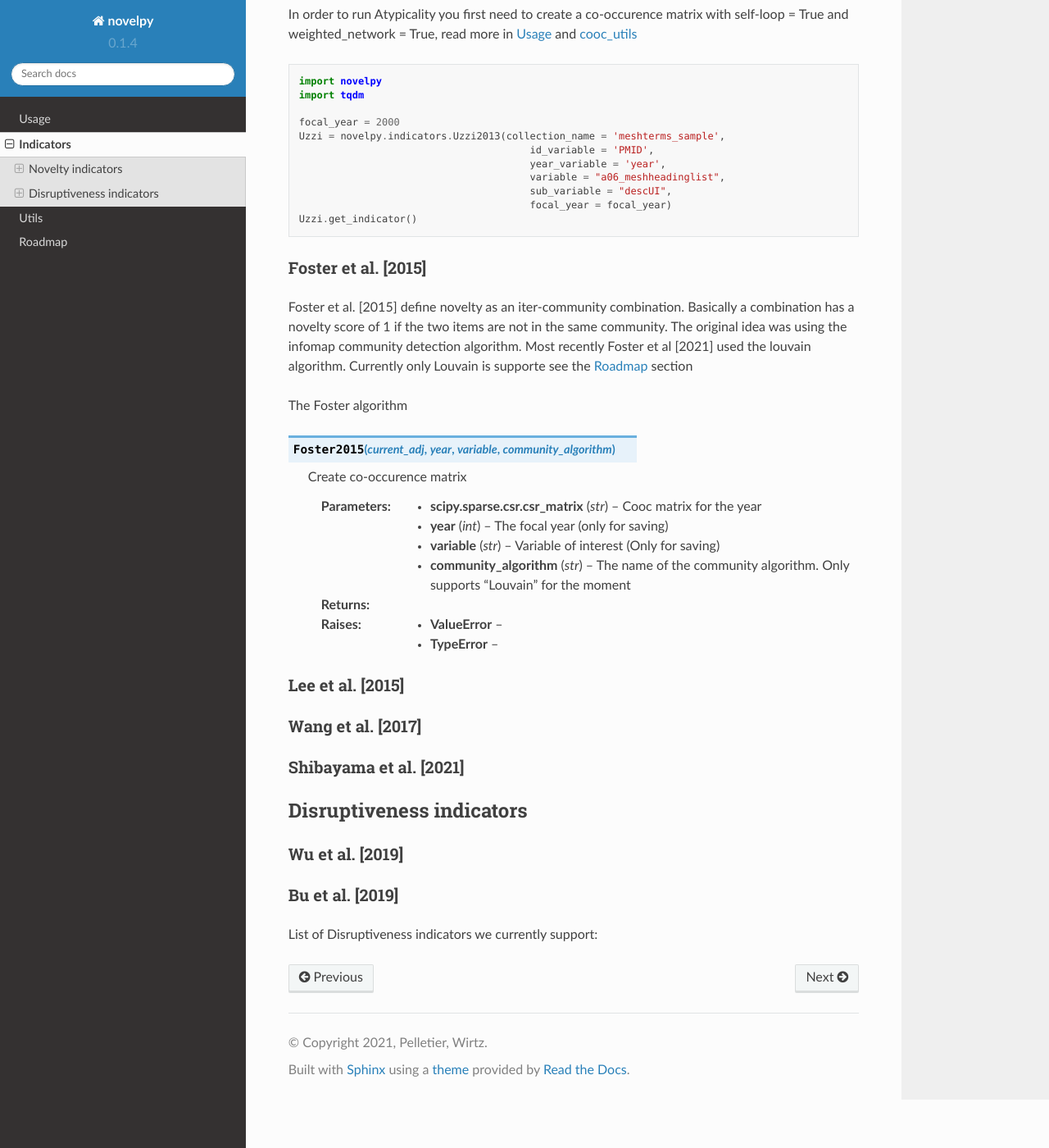
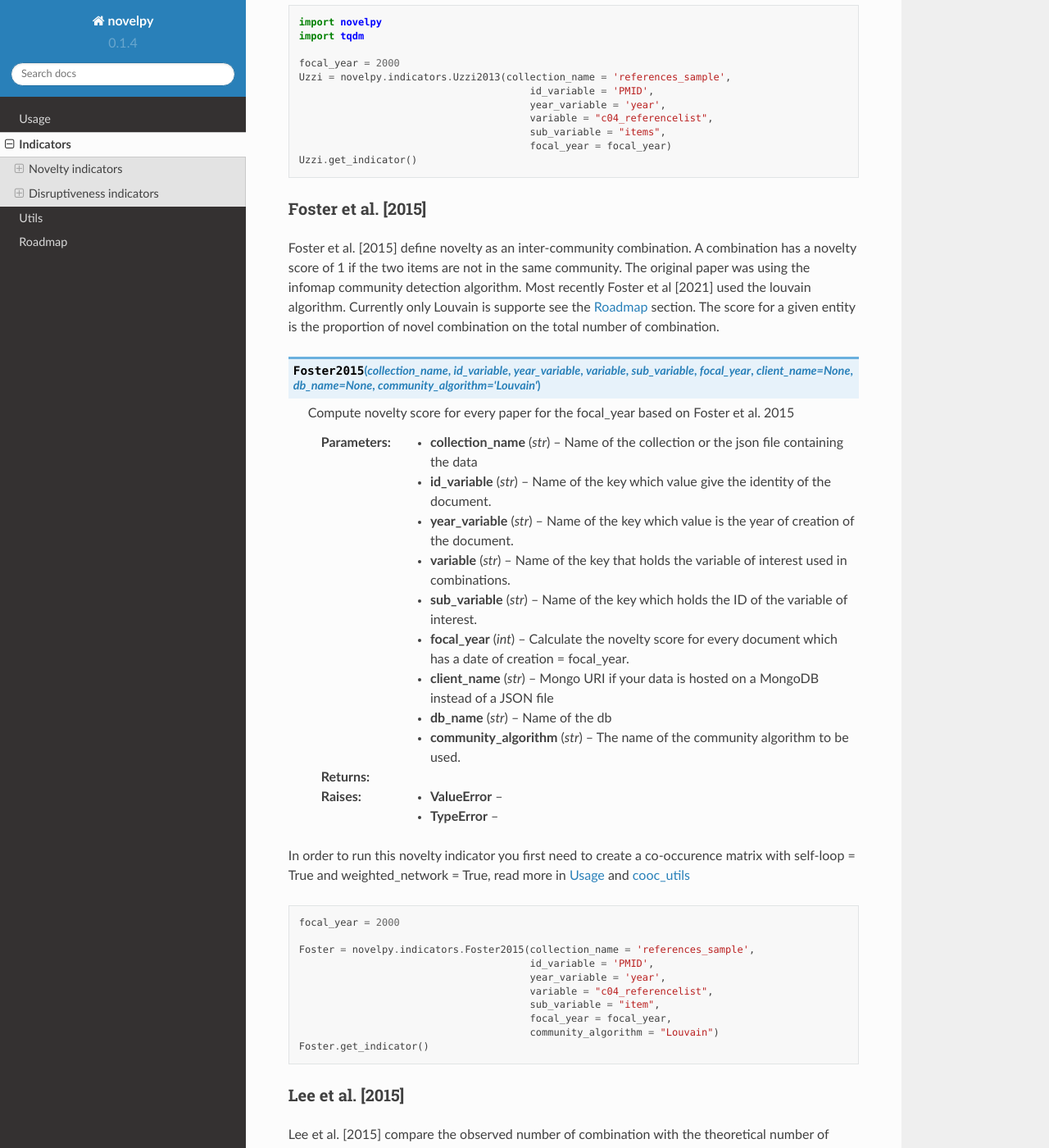
Before and after one commit to Kwirtz/novelpy, a Sphinx documentation site: the page built from docs/source/indicators.rst, in a window 1280 px wide and 1400 px high, scrolled down 1049 px. Shown: the whole window at 82% size. Built offline with Sphinx 7.4.7 and the Read the Docs theme 2.0.0, drawn with Linux system fonts in a browser that asks for light colours; some of the changed text lies outside the part shown.

Commit message:
update docs

```diff
--- a/docs/source/indicators.rst
+++ b/docs/source/indicators.rst
@@ -16,13 +16,9 @@
 
 The goal of the measure proposed by Uzzi et al. [2013] is to compare an observed network (hear co-occurrence matrix) with a random network where edges are rearranged randomly at a year level.  They call it "Atypicality".
 
-To run "Atypicality" you'll need the co-occurence matrix of the focal year but also the information about items to create this random network
-
-
-
 .. py:function:: Uzzi2013(collection_name, id_variable, year_variable, variable, sub_variable, focal_year, client_name = None, db_name = None, nb_sample = 20)
 
-   Create co-occurence matrix
+   Compute novelty score for every paper for the focal_year based on Uzzi et al. 2013
 
    :param str collection_name: Name of the collection or the json file containing the data
    :param str id_variable: Name of the key which value give the identity of the document.
@@ -35,6 +31,7 @@
    :param int nb_sample: Number of resample of the co-occurence matrix.
 
    :return:
+
    :raises ValueError:
    :raises TypeError:
 
@@ -47,68 +44,137 @@
    import tqdm
 
    focal_year = 2000
-   Uzzi = novelpy.indicators.Uzzi2013(collection_name = 'meshterms_sample',
+   Uzzi = novelpy.indicators.Uzzi2013(collection_name = 'references_sample',
                                           id_variable = 'PMID',
                                           year_variable = 'year',
-                                          variable = "a06_meshheadinglist",
-                                          sub_variable = "descUI",
+                                          variable = "c04_referencelist",
+                                          sub_variable = "items",
                                           focal_year = focal_year)
    Uzzi.get_indicator()
 
 Foster et al. [2015]
 ~~~~~~~~~~~~~~~~~~~~~~
 
-Foster et al. [2015] define novelty as an iter-community combination. Basically a combination has a novelty score of 1 if the two items are not in the same community. The original idea was using the infomap community detection algorithm. Most recently Foster et al [2021] used the louvain algorithm. Currently only Louvain is supporte see the :ref:`roadmap` section
+Foster et al. [2015] define novelty as an inter-community combination. A combination has a novelty score of 1 if the two items are not in the same community. The original paper was using the infomap community detection algorithm. Most recently Foster et al [2021] used the louvain algorithm. Currently only Louvain is supporte see the :ref:`roadmap` section. The score for a given entity is the proportion of novel combination on the total number of combination.
 
-The Foster algorithm
 
-.. py:function:: Foster2015(current_adj, year, variable, community_algorithm)
+.. py:function:: Foster2015(collection_name, id_variable, year_variable, variable, sub_variable, focal_year, client_name = None, db_name = None, community_algorithm = "Louvain")
 
-   Create co-occurence matrix
+   Compute novelty score for every paper for the focal_year based on Foster et al. 2015
 
-   :param str scipy.sparse.csr.csr_matrix: Cooc matrix for the year
-   :param int year: The focal year (only for saving)
-   :param str variable: Variable of interest (Only for saving)
-   :param str community_algorithm: The name of the community algorithm. Only supports "Louvain" for the moment
+   :param str collection_name: Name of the collection or the json file containing the data
+   :param str id_variable: Name of the key which value give the identity of the document.
+   :param str year_variable: Name of the key which value is the year of creation of the document.
+   :param str variable: Name of the key that holds the variable of interest used in combinations.
+   :param str sub_variable: Name of the key which holds the ID of the variable of interest.
+   :param int focal_year: Calculate the novelty score for every document which has a date of creation = focal_year.
+   :param str client_name: Mongo URI if your data is hosted on a MongoDB instead of a JSON file
+   :param str db_name: Name of the db
+   :param str community_algorithm: The name of the community algorithm to be used.
 
    :return:
+
    :raises ValueError:
+
    :raises TypeError:
 
+In order to run this novelty indicator you first need to create a co-occurence matrix with self-loop = True and weighted_network = True, read more in :ref:`Usage` and :ref:`Utils:cooc_utils`
+
 .. code-block:: python
-   # Most (if not every) indicator works on a given year, here we want novelty for papers done in 2000
+
    focal_year = 2000
 
-   # Class that helps you load, save and compute scores
-   companion = novelpy.utils.run_indicator_tools.create_output(
-               collection_name = 'meshterms_sample',
-               var = 'c04_referencelist',
-               sub_var = "item",
-               var_id = 'PMID',
-               var_year = 'year',
-               indicator = "foster",
-               focal_year = focal_year)
-
-   # Load cooc, and items
-   companion.get_data()
-
-   # For Foster 2015 you only need the co-occurrence matrix
-
-   Foster = novelpy.indicators.Foster2015(current_adj=companion.current_adj,
-                                          year = focal_year,
-                                          variable = "a06_meshheadinglist",
+   Foster = novelpy.indicators.Foster2015(collection_name = 'references_sample',
+                                          id_variable = 'PMID',
+                                          year_variable = 'year',
+                                          variable = "c04_referencelist",
+                                          sub_variable = "item",
+                                          focal_year = focal_year,
                                           community_algorithm = "Louvain")
    Foster.get_indicator()
-
-   # Iterate through the papers from the focal year and attribute a Novelty score to them
-   companion.update_paper_values()
 
 
 Lee et al. [2015]
 ~~~~~~~~~~~~~~~~~~~~~~
 
+Lee et al. [2015] compare the observed number of combination with the theoretical number of combination between two items. The higher (lower) the observed (theoretical) number of combination the more novel is the paper. They call this measure "commonness".
+
+.. py:function:: Lee2015(collection_name, id_variable, year_variable, variable, sub_variable, focal_year, client_name = None, db_name = None)
+
+   Compute novelty score for every paper for the focal_year based on Foster et al. 2015
+
+   :param str collection_name: Name of the collection or the json file containing the data
+   :param str id_variable: Name of the key which value give the identity of the document.
+   :param str year_variable: Name of the key which value is the year of creation of the document.
+   :param str variable: Name of the key that holds the variable of interest used in combinations.
+   :param str sub_variable: Name of the key which holds the ID of the variable of interest.
+   :param int focal_year: Calculate the novelty score for every document which has a date of creation = focal_year.
+   :param str client_name: Mongo URI if your data is hosted on a MongoDB instead of a JSON file
+   :param str db_name: Name of the db
+
+   :return:
+
+   :raises ValueError:
+
+   :raises TypeError:
+
+In order to run "commonness" you first need to create a co-occurence matrix with self-loop = True and weighted_network = True, read more in :ref:`Usage` and :ref:`Utils:cooc_utils`
+
+.. code-block:: python
+
+   import novelpy
+
+   Lee = novelpy.indicators.Lee2015(collection_name = 'references_sample',
+                                          id_variable = 'PMID',
+                                          year_variable = 'year',
+                                          variable = "c04_referencelist",
+                                          sub_variable = "item",
+                                          focal_year = focal_year)
+   Lee.get_indicator()
+
 Wang et al. [2017]
 ~~~~~~~~~~~~~~~~~~~~~~
+
+Wang et al. [2017] proposed a measure of difficulty on pair of references that were never made before, but that are reused after the given publication’s year (Scholars do not have to cite directly the paper that create the combination but only the combination itself). The idea is to compute the cosine similarity for each journal combination based on their co-citation profile b years before t.
+
+.. py:function:: Wang2017(collection_name, id_variable, year_variable, variable, sub_variable, focal_year, time_window_cooc, n_reutilisation,client_name = None, db_name = None)
+
+   Compute novelty score for every paper for the focal_year based on Uzzi et al. 2013
+
+   :param str collection_name: Name of the collection or the json file containing the data
+   :param str id_variable: Name of the key which value give the identity of the document.
+   :param str year_variable: Name of the key which value is the year of creation of the document.
+   :param str variable: Name of the key that holds the variable of interest used in combinations.
+   :param str sub_variable: Name of the key which holds the ID of the variable of interest.
+   :param int focal_year: Calculate the novelty score for every document which has a date of creation = focal_year.
+   :param int time_window_cooc: Calculate the novelty score using the accumulation of the co-occurence matrix between focal_year-time_window_cooc and focal_year.
+   :param int n_reutilisation: Check if the combination is reused n_reutilisation year after the focal_year
+   :param str client_name: Mongo URI if your data is hosted on a MongoDB instead of a JSON file
+   :param str db_name: Name of the db
+
+
+   :return:
+
+   :raises ValueError:
+   :raises TypeError:
+
+In order to run the indicator you first need to create a co-occurence matrix with self-loop = True and weighted_network = True, read more in :ref:`Usage` and :ref:`Utils:cooc_utils`
+
+.. code-block:: python
+
+   import novelpy
+
+   Wang = novelpy.indicators.Wang2017(collection_name = 'meshterms_sample',
+                                          id_variable = 'PMID',
+                                          year_variable = 'year',
+                                          variable = "a06_meshheadinglist",
+                                          sub_variable = "descUI",
+                                          focal_year = focal_year,
+                                          time_window_cooc = 3,
+                                          n_reutilisation = 1)
+   Wang.get_indicator()
+
+
 
 Shibayama et al. [2021]
 ~~~~~~~~~~~~~~~~~~~~~~
@@ -121,7 +187,3 @@
 
 Bu et al. [2019]
 ~~~~~~~~~~~~~~~~~~~~~~
-
-
-
-List of Disruptiveness indicators we currently support:
```
Also changed, not shown: 1 other file.
